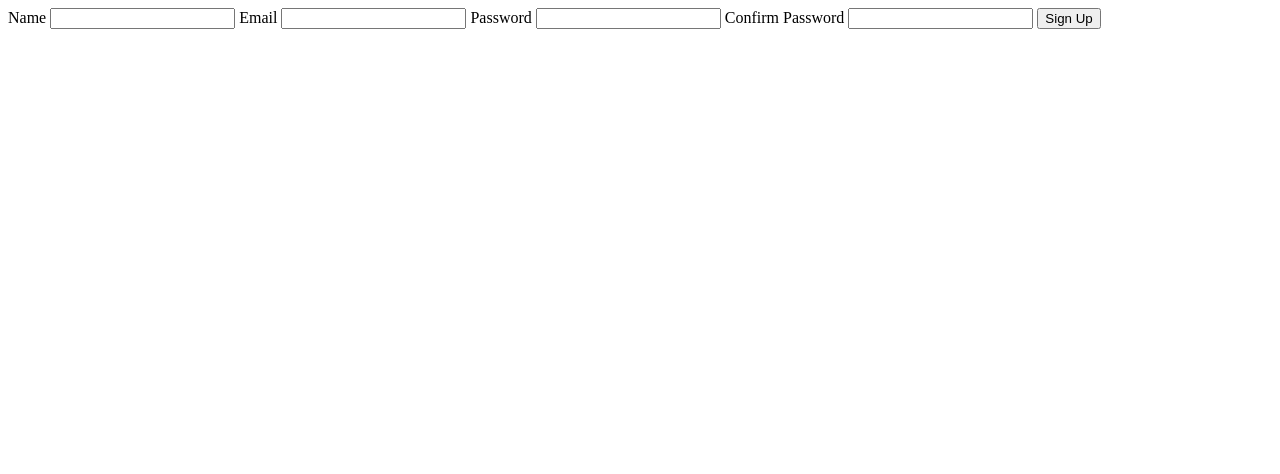
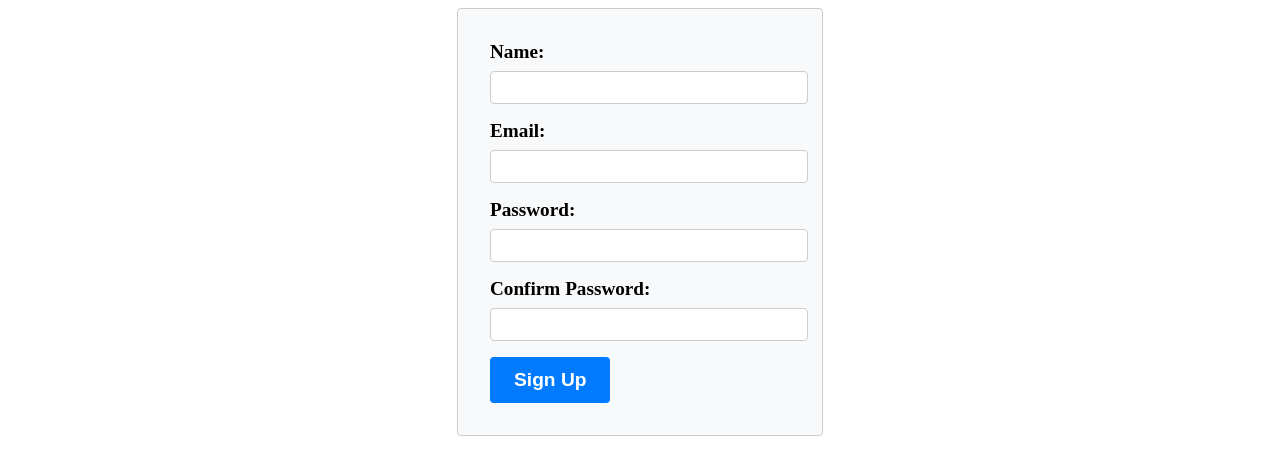
Before and after one commit to acciojob/session-signup-misterKumar, a website: page main.html in a window 1280 px wide. Drawn offline with Linux system fonts and the light colour scheme.

Commit message:
created a submission

```diff
--- a/main.html
+++ b/main.html
@@ -1,19 +1,101 @@
+<!DOCTYPE html>
 <html>
   <head>
-    <title>Session Signup</title>
+    <style>
+      #signup-form {
+        width: 300px;
+        margin: 0 auto;
+        padding: 2rem;
+        background-color: #f8f9fa;
+        border: 1px solid #ccc;
+        border-radius: 4px;
+      }
+
+      #signup-form label {
+        display: block;
+        margin-bottom: 0.5rem;
+        font-size: 1.2rem;
+        font-weight: bold;
+      }
+
+      #signup-form input[type="text"],
+      #signup-form input[type="email"],
+      #signup-form input[type="password"] {
+        width: 100%;
+        padding: 0.5rem;
+        margin-bottom: 1rem;
+        border: 1px solid #ccc;
+        border-radius: 4px;
+      }
+
+      #signup-form #submit {
+        background-color: #007bff;
+        color: #fff;
+        padding: 0.75rem 1.5rem;
+        border: none;
+        border-radius: 4px;
+        font-size: 1.2rem;
+        font-weight: bold;
+        cursor: pointer;
+      }
+
+      #signup-form #submit:hover {
+        background-color: #0056b3;
+      }
+    </style>
   </head>
   <body>
-    <!-- Write your code here -->
-	    <form id="signup-form">
-        <label for="Name">Name</label>
-        <input type="text" name="Name" id="name" required>
-        <label for="Email">Email</label>
-        <input type="email" name="Email" id="email" required>
-        <label for="Password">Password</label>
-        <input type="password" name="Password" id="password" required>
-        <label for="Confirm Password">Confirm Password</label>
-        <input type="password" name="Confirm Password" id="confirm-password" required>
-        <button type="submit"  id="submit">Sign Up</button>
+    <form id="signup-form">
+      <label for="name">Name:</label>
+      <input type="text" id="name" name="name" required />
+      <br />
+
+      <label for="email">Email:</label>
+      <input type="email" id="email" name="email" required />
+      <br />
+
+      <label for="password">Password:</label>
+      <input type="password" id="password" name="password" required />
+      <br />
+
+      <label for="confirm-password">Confirm Password:</label>
+      <input
+        type="password"
+        id="confirm-password"
+        name="confirm-password"
+        required
+      />
+      <br />
+
+      <button id="submit">Sign Up</button>
     </form>
+    <script>
+      // JavaScript to handle form submission and store data in session storage
+      let form = document.getElementById("signup-form");
+      const button = document.getElementById("submit");
+
+      button.addEventListener("click", save);
+
+      function save(e) {
+        e.preventDefault();
+        let name = document.getElementById("name").value;
+        let email = document.getElementById("email").value;
+        let password = document.getElementById("password").value;
+        let confirmPassword = document.getElementById("confirm-password").value;
+
+        // Check if passwords match
+        if (password !== confirmPassword) {
+          alert("Passwords do not match");
+          return;
+        }
+
+        // Store data in session storage
+        sessionStorage.setItem("name", name);
+        sessionStorage.setItem("email", email);
+        sessionStorage.setItem("password", password);
+
+        alert("Sign up successful!");
+      }
+    </script>
   </body>
 </html>
--- a/styles.css
+++ /dev/null
@@ -1,32 +0,0 @@
-/*  your css code here. If applicable */
-#signup-form{
-    background-color: rgb(248,249,250);
-	color:rgb(248, 249, 250);
-    border: 1px solid #ccc;
-    border-radius: 4px;
-    padding: 2rem;
-    width: 300px;
-}
-
-#signup-form label{
-    margin-bottom: 0.5rem;
-    font-size: 1.2rem;
-    font-weight: bold;
-}
-
-#signup-form input{
-    width: 100%;
-    border:1px solid #ccc;
-    padding:0.5rem;
-    border-radius: 4px;
-    margin-bottom: 1rem;
-}
-
-#signup-form button{
-    background-color: #007bff;
-    color:white;
-    padding:0.75rem 1.5rem;
-    border:none;
-    border-radius: 4px;
-    font-weight: bold;
-}
```
Also changed, not shown: script.js (deleted, +0 -31 lines).
